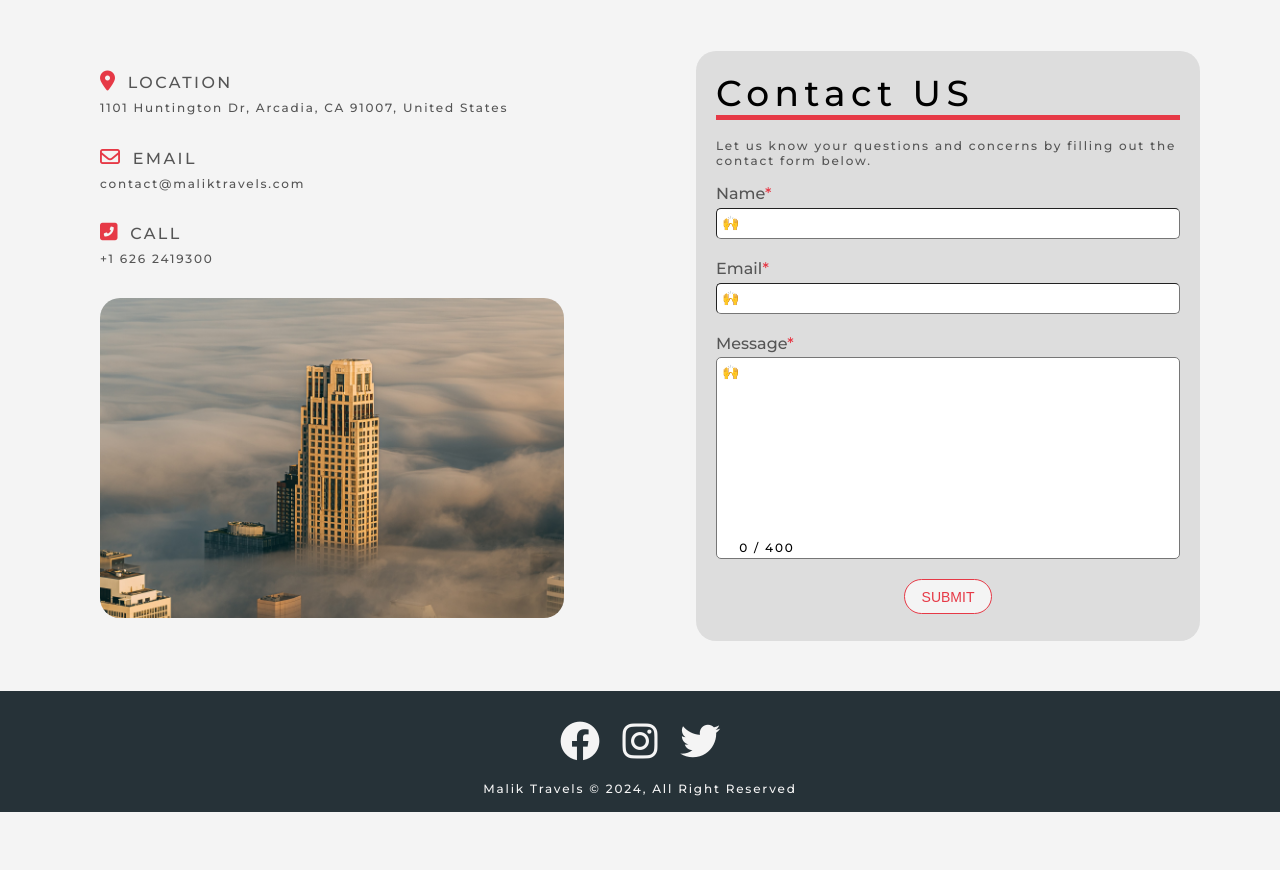
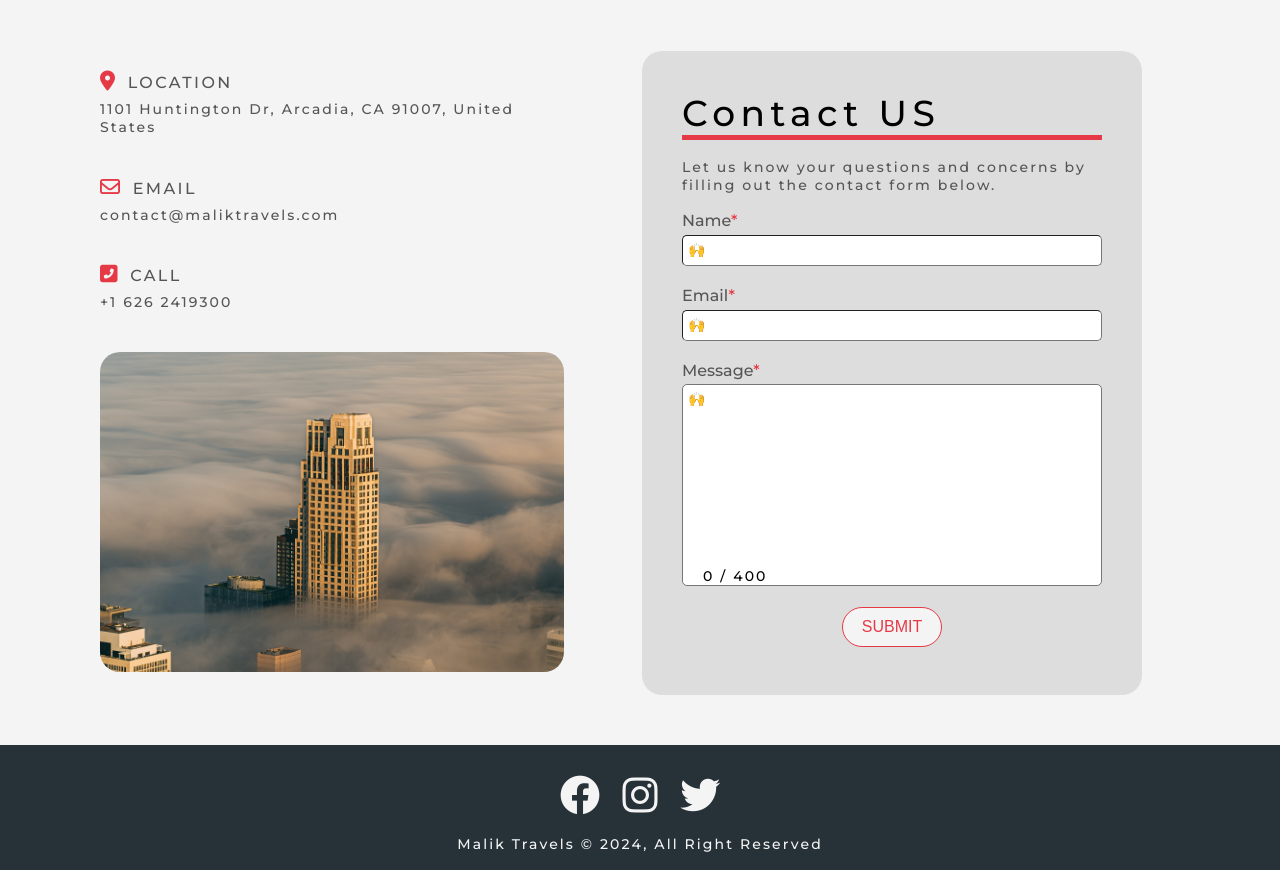
Before and after one commit to ehtishamalik/travel-app, a Flask app: page /contact in a window 1280 px wide. Shown: the part 49-919 px from the top of the page. Before the commit the page ends 861 px from the top, so only its background shows below. Run offline with Flask 3, Linux system fonts and the light colour scheme.

Commit message:
updated HTML and CSS to reduce css

```diff
--- a/website/__init__.py
+++ b/website/__init__.py
@@ -10,12 +10,16 @@ def create_app():
     app = Flask(__name__)
     app.config["SECRET_KEY"] = os.urandom(24).hex()
 
+    login_manager = LoginManager()
+    login_manager.login_view = "auth.login"
+    login_manager.init_app(app)
+
     app.register_blueprint(views, url_prefix="/")
     app.register_blueprint(auth, url_prefix="/")
 
-    login_manager = LoginManager()
-    login_manager.login_view = "auth.login"
-    login_manager.init_app(app)
+    @app.template_filter('include')
+    def include(view):
+        return view in ["home", "about", "contact"]
 
     @login_manager.user_loader
     def load_user(id):
--- a/website/static/css/about.css
+++ b/website/static/css/about.css
@@ -48,8 +48,8 @@
   justify-content: space-between;
   align-items: center;
   background: linear-gradient(25deg, #d64c7f, #ee4758 50%);
-  color: #f4f4f4;
-  box-shadow: 5px 5px 10px #555555;
+  color: var(--color-white);
+  box-shadow: 5px 5px 10px var(--color-gray);
   padding: 2rem 4rem;
 }
 
@@ -60,11 +60,11 @@
 .cta-button {
   text-align: center;
   display: inline-block;
-  color: #f4f4f4;
+  color: var(--color-white);
   font-weight: 700;
   font-size: 3rem;
   text-transform: uppercase;
-  border: 4px solid #f4f4f4;
+  border: 4px solid var(--color-white);
   padding: 0.3rem 2.5rem;
   letter-spacing: 0.5rem;
 }
--- a/website/static/css/base.css
+++ b/website/static/css/base.css
@@ -71,8 +71,9 @@ h3 {
   font-size: 1.6rem;
 }
 
-p {
-  font-size: 1.2rem;
+p,
+span {
+  font-size: 1.4rem;
 }
 
 section {
@@ -129,10 +130,8 @@ section {
   position: relative;
 }
 
-.bg-inputs {
-  border-radius: 2rem;
-  padding: 2rem;
-  background-color: var(--color-light-gray);
+input[type="file"] {
+  display: none;
 }
 
 .container {
--- a/website/static/css/components.css
+++ b/website/static/css/components.css
@@ -1,6 +1,7 @@
+/* BUTTON */
 .button {
   display: inline-block;
-  font-size: 1.4rem;
+  font-size: 1.6rem;
   font-weight: 500;
   margin: 0.5em auto;
   color: var(--color-red);
--- a/website/static/css/contact.css
+++ b/website/static/css/contact.css
@@ -17,8 +17,7 @@
   border-radius: 20px;
 }
 
-.company-address,
-.form {
+.company-address {
   display: flex;
   flex-direction: column;
   justify-content: space-between;
@@ -36,69 +35,3 @@
   margin-left: 1rem;
   font-weight: 500;
 }
-
-.form label {
-  display: block;
-  font-size: 1.6rem;
-  font-weight: 500;
-  color: var(--color-gray);
-  margin-bottom: 0.3em;
-}
-
-.form label::after {
-  content: "*";
-  color: var(--color-red);
-}
-
-.form input,
-.form textarea {
-  width: 100%;
-  color: var(--color-black);
-  border-radius: 0.5rem;
-  padding: 0.5rem;
-  border-width: 1px;
-  font-size: 1.4rem;
-  letter-spacing: 0.1rem;
-  line-height: 1.9rem;
-}
-
-.form textarea {
-  resize: none;
-  font-family: inherit;
-}
-
-.form-group {
-  margin: 1em 0;
-}
-
-.form-group input[type="checkbox"] {
-  width: 1.4rem;
-  height: 1.4rem;
-  accent-color: var(--color-red);
-}
-
-.form-group input[type="checkbox"] + label {
-  font-size: 1.4rem;
-  text-transform: lowercase;
-  margin: 0;
-}
-
-.form-group input[type="checkbox"] + label::after {
-  display: none;
-}
-
-.form-group.flex-center {
-  display: inline-flex;
-  align-items: center;
-  gap: 0.8rem;
-}
-
-.form-group #char-count {
-  position: absolute;
-  top: 90%;
-  left: 5%;
-}
-
-.contact-form .form .button {
-  margin: 0.5em auto;
-}
--- /dev/null
+++ b/website/static/css/form.css
@@ -0,0 +1,77 @@
+.form-wrapper {
+  border-radius: 2rem;
+  max-width: 50rem;
+  padding: 2rem;
+  margin: 0 auto;
+  background-color: var(--color-light-gray);
+}
+
+.form-wrapper .form {
+  display: flex;
+  flex-direction: column;
+  justify-content: space-between;
+  padding: 2rem;
+  border-radius: 2rem;
+}
+
+.form-group {
+  margin: 1em 0;
+}
+
+.form-group input[type="checkbox"] {
+  width: 1.4rem;
+  height: 1.4rem;
+  accent-color: var(--color-red);
+}
+
+.form-group input[type="checkbox"] + label {
+  font-size: 1.4rem;
+  text-transform: lowercase;
+  margin: 0;
+}
+
+.form-group input[type="checkbox"] + label::after {
+  display: none;
+}
+
+.form-group.flex-center {
+  display: inline-flex;
+  align-items: center;
+  gap: 0.8rem;
+}
+
+.form-group #char-count {
+  position: absolute;
+  top: 90%;
+  left: 5%;
+}
+
+.form label {
+  display: block;
+  font-size: 1.6rem;
+  font-weight: 500;
+  color: var(--color-gray);
+  margin-bottom: 0.3em;
+}
+
+.form label::after {
+  content: "*";
+  color: var(--color-red);
+}
+
+.form input,
+.form textarea {
+  width: 100%;
+  color: var(--color-black);
+  border-radius: 0.5rem;
+  padding: 0.5rem;
+  border-width: 1px;
+  font-size: 1.4rem;
+  letter-spacing: 0.1rem;
+  line-height: 1.9rem;
+}
+
+.form textarea {
+  resize: none;
+  font-family: inherit;
+}
--- a/website/static/css/index.css
+++ b/website/static/css/index.css
@@ -1,9 +1,4 @@
 @import "./base.css";
 @import "./components.css";
-@import "./home.css";
-@import "./about.css";
-@import "./contact.css";
-@import "./share.css";
-@import "./register.css";
-@import "./content-side-image.css";
+@import "./form.css";
 @import "./media-queries.css";
--- a/website/static/css/register.css
+++ /dev/null
@@ -1,19 +0,0 @@
-.register {
-  display: flex;
-  justify-content: center;
-  align-items: center;
-}
-
-.register .register-wrapper {
-  width: 40vw;
-  background-color: var(--color-light-gray);
-  border-radius: 2rem;
-}
-
-.register .register-wrapper .button.is-style-secondary {
-  margin: 2rem auto 1rem;
-}
-
-.register .register-wrapper .account-text a {
-  margin-left: 0.5rem;
-}
--- a/website/static/css/share.css
+++ /dev/null
@@ -1,13 +0,0 @@
-.upload .upload-form {
-  width: 50%;
-  margin: 0 auto;
-}
-
-.upload .upload-form .image-input-label {
-  padding: 0.5em 0;
-  cursor: pointer;
-}
-
-.upload .upload-form input[type="file"] {
-  display: none;
-}
--- a/website/templates/contact.html
+++ b/website/templates/contact.html
@@ -28,7 +28,8 @@
           />
         </div>
       </div>
-      <form action="/contact" class="form bg-inputs" method="post">
+      <div class="form-wrapper">
+        <form action="/contact" class="form" method="post">
           <h1>Contact US</h1>
           <p class="text-gray">
             Let us know your questions and concerns by filling out the contact
@@ -69,11 +70,16 @@
             ></textarea>
             <p id="char-count">0 / 400</p>
           </div>
-        <button id="submit-btn" type="submit" class="button is-style-secondary">
+          <button
+            id="submit-btn"
+            type="submit"
+            class="button is-style-secondary"
+          >
             Submit
           </button>
         </form>
       </div>
     </div>
+  </div>
 </section>
 {% endblock %}
--- a/website/templates/explore.html
+++ b/website/templates/explore.html
@@ -2,7 +2,7 @@
 
 <section class="showcase-empty">
   <div class="container">
-    <h1>Destinations</h1>
+    <h1 class="mb-5">Destinations</h1>
     <div class="showcase-empty-wrapper">
       <h2>Nothing to Show</h2>
       <p>
@@ -21,7 +21,7 @@
 
 <section class="showcase">
   <div class="container">
-    <h1>Destinations</h1>
+    <h1 class="mb-5">Destinations</h1>
     {% for destination in destinations %} {% set row_class = 'image-right' if
     destination[0] % 2 == 1 else 'image-left' %}
     <div class="content-side-image {{ row_class }}">
--- a/website/templates/index.html
+++ b/website/templates/index.html
@@ -19,6 +19,12 @@
       rel="stylesheet"
       href="{{url_for('static', filename='css/index.css')}}"
     />
+    {% if view|include %}
+    <link
+      rel="stylesheet"
+      href="{{url_for('static', filename='css/' + view + '.css')}}"
+    />
+    {% endif %}
     <title>Adventures Awaits</title>
   </head>
 
--- a/website/templates/login.html
+++ b/website/templates/login.html
@@ -2,7 +2,8 @@
 
 <section class="register">
   <div class="container">
-    <form action="/login" method="post" class="form register-wrapper">
+    <div class="form-wrapper">
+      <form action="/login" method="post" class="form">
         <h1>Login</h1>
         <div class="form-group">
           <label for="email">Email</label>
@@ -37,5 +38,6 @@
         </p>
       </form>
     </div>
+  </div>
 </section>
 {% endblock %}
```
Also changed, not shown: other parts of website/static/css/components.css (+88 -15 lines), website/static/css/content-side-image.css (deleted, +0 -42 lines), website/static/css/home.css (+0 -34 lines), website/templates/register.html (+8 -2 lines), website/templates/share.html (+6 -2 lines). Lines whose indentation alone changed are shown as unchanged.
